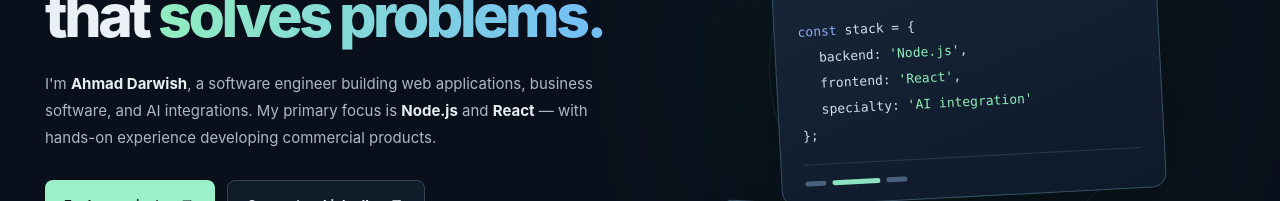
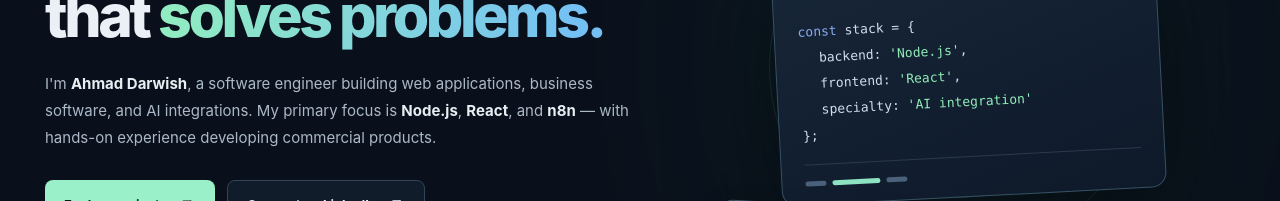
Before and after one commit to ahmaddarwish-dev/ahmaddarwish-dev.github.io, a React (Vite) app: page / in a window 1280 px wide. Shown: the part 499-700 px from the top of the page. Built offline with nearby package versions, Linux system fonts and the light colour scheme.

Commit message:
Add n8n to Hero primary focus text
Co-authored-by: ahmaddarwish-dev <201727448+ahmaddarwish-dev@users.noreply.github.com>

```diff
--- a/src/App.jsx
+++ b/src/App.jsx
@@ -49,7 +49,7 @@ function Hero() {
       <div className="hero-content">
         <div className="availability"><span className="status-dot"/> SOFTWARE ENGINEER · NODE.JS & REACT</div>
         <h1><span className="hero-name">{profile.name || 'Ahmad Darwish'}</span>Engineering software<br/>that <span>solves problems.</span></h1>
-        <p className="hero-description">I'm <strong>{profile.name || 'Ahmad Darwish'}</strong>, a software engineer building web applications, business software, and AI integrations. My primary focus is <strong>Node.js</strong> and <strong>React</strong> — with hands-on experience developing commercial products.</p>
+        <p className="hero-description">I'm <strong>{profile.name || 'Ahmad Darwish'}</strong>, a software engineer building web applications, business software, and AI integrations. My primary focus is <strong>Node.js</strong>, <strong>React</strong>, and <strong>n8n</strong> — with hands-on experience developing commercial products.</p>
         <div className="hero-actions"><a className="btn btn-primary" href="#work">Explore projects <ArrowUpRight size={18}/></a><a className="btn btn-secondary" href={config.linkedin} target="_blank" rel="noopener noreferrer">Connect on LinkedIn <ArrowUpRight size={17}/></a></div>
         <dl className="hero-stats" aria-label="Professional summary">
           {heroStats.map(stat => <div className="hero-stat" key={stat.label}><dt>{stat.label}</dt><dd>{stat.value}</dd></div>)}
```
